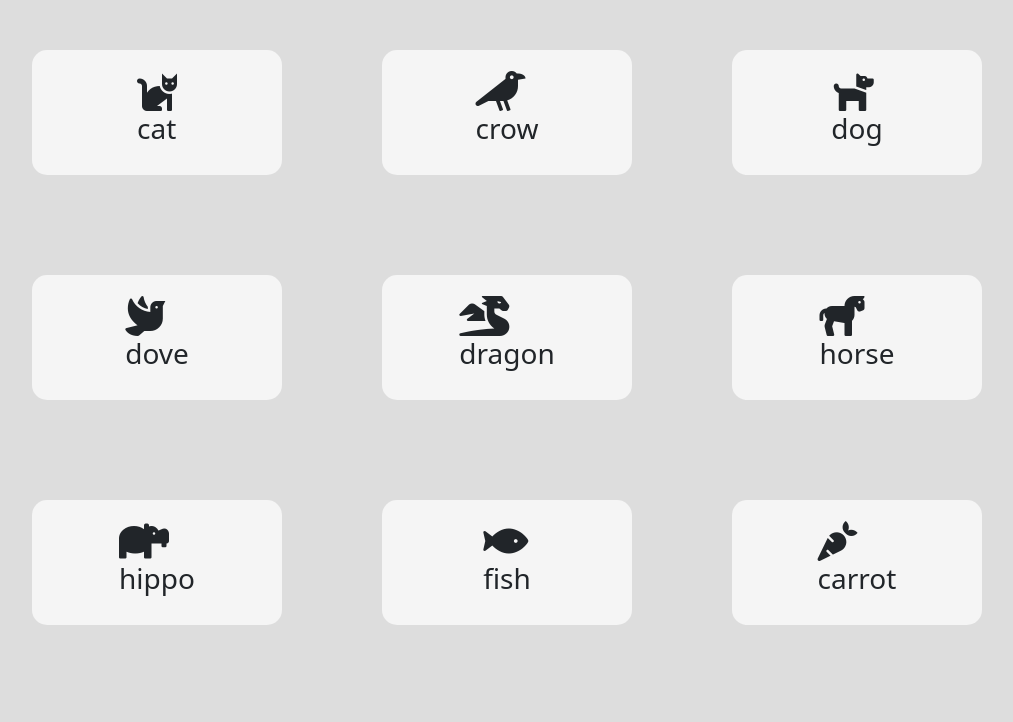
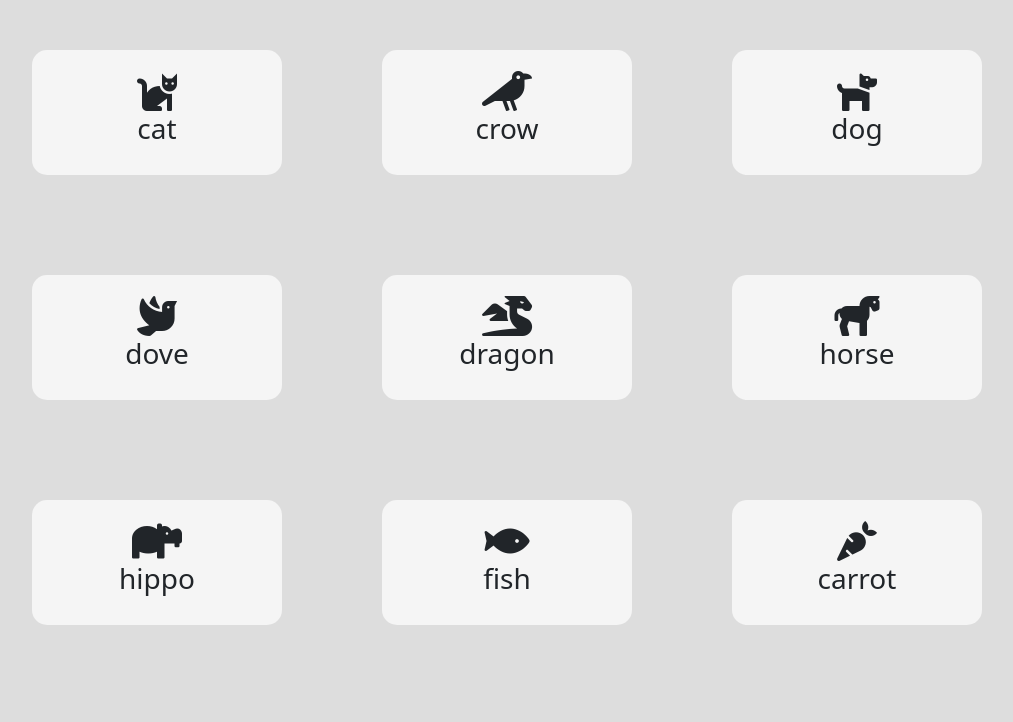
Before and after one commit to Kardast/js-es6-icons, a plain HTML site: page index.html in a window 1280 px wide. Shown: the top 722 px of the page, without its empty margins (18-1031 px from the left). Drawn offline with nearby package versions, Linux system fonts and the light colour scheme.

Commit message:
Working on color

```diff
--- a/css/style.css
+++ b/css/style.css
@@ -20,9 +20,17 @@
     width: 250px;
     margin: 50px 50px;
     border-radius: 15px;
-    box-shadow: ;
+    /* box-shadow: ; */
+}
+
+.my_content{
+    text-align: center;
 }
 
 .fas{
     font-size: 40px;
 }
+
+.orange{
+    color: orange;
+}
--- a/js/data.js
+++ b/js/data.js
@@ -129,6 +129,7 @@ for (let i = 0; i < myArr.length; i++) {
 
 	// creating the container for the content
 	let myContent = document.createElement("div");
+	myContent.classList.add("my_content");
 	myCard.append(myContent);
 
 	// creating the card's content (i tag and h3 tag)
@@ -143,4 +144,18 @@ for (let i = 0; i < myArr.length; i++) {
 	let myH3Text = myArr[i].name;
 	myH3.append(myH3Text);
 	// console.log(myH3Text);
+
+	const arrColor = myArr.filter((numero) => {
+		if (numero.color === "orange") {
+
+			return true;
+		}
+		return false;
+	})
+	console.log(arrColor);
 }
+
+
+
+// arrColor.classList.add("orange");
+// myIcon.classList.add("orange");
```
